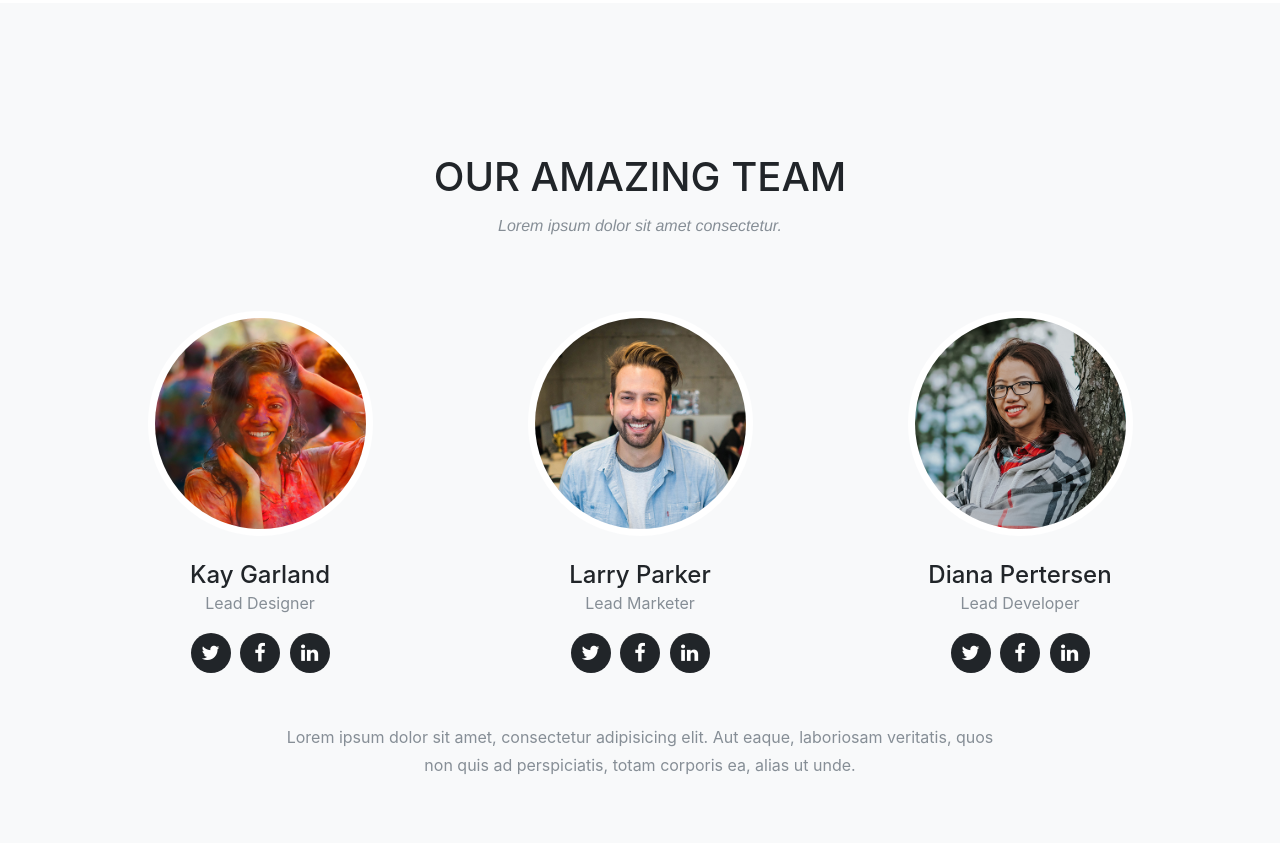
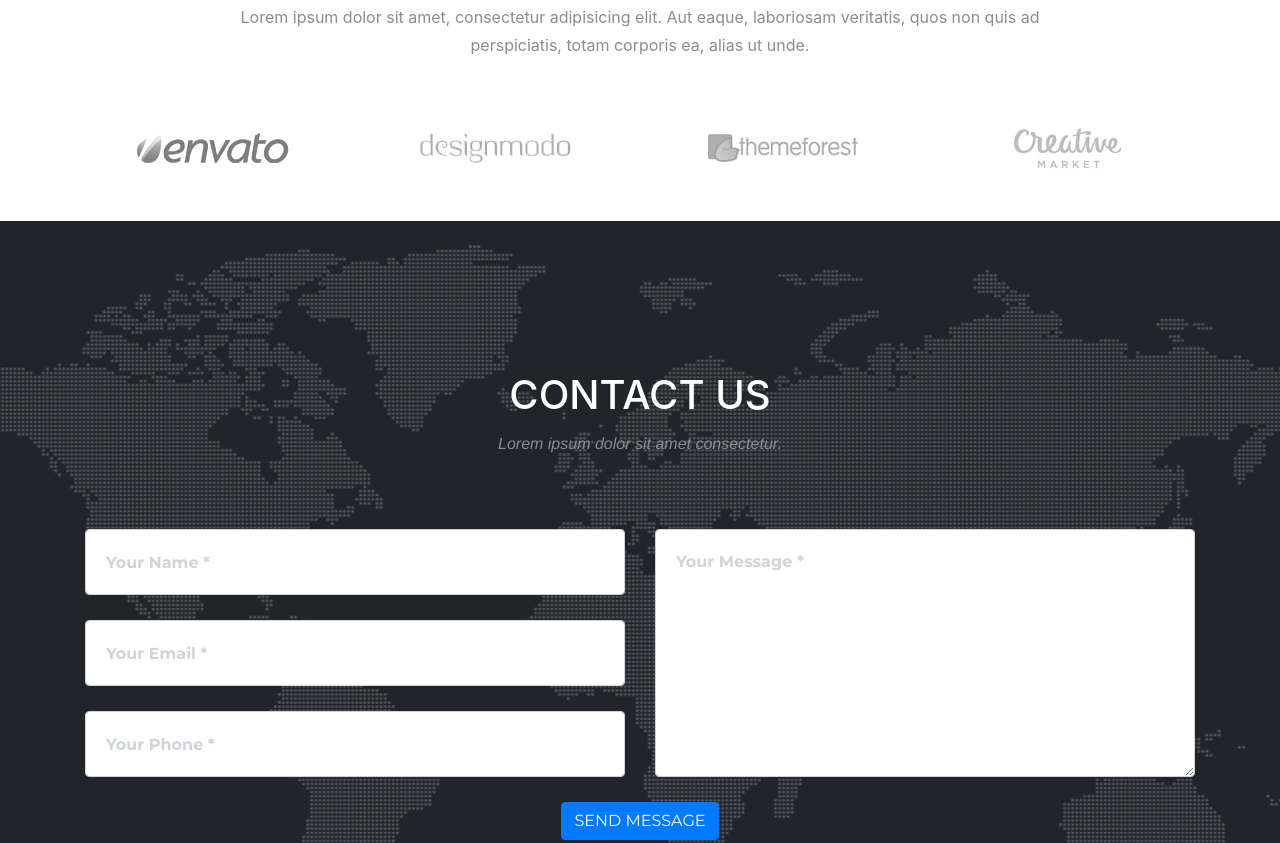
Before and after one commit to Rogu3Panda/Rogu3Panda.github.io, a website with bundled scripts: page index.html in a window 1280 px wide. Shown: the part 4614-5457 px from the top of the page. Built offline with nearby package versions, Linux system fonts and the light colour scheme; a web font is replaced by a local one.

Commit message:
Update index.html

```diff
--- a/index.html
+++ b/index.html
@@ -285,89 +285,6 @@
       </div>
     </section>
 
-    <!-- Team -->
-    <section class="bg-light" id="team">
-      <div class="container">
-        <div class="row">
-          <div class="col-lg-12 text-center">
-            <h2 class="section-heading text-uppercase">Our Amazing Team</h2>
-            <h3 class="section-subheading text-muted">Lorem ipsum dolor sit amet consectetur.</h3>
-          </div>
-        </div>
-        <div class="row">
-          <div class="col-sm-4">
-            <div class="team-member">
-              <img class="mx-auto rounded-circle" src="img/team/1.jpg" alt="">
-              <h4>Kay Garland</h4>
-              <p class="text-muted">Lead Designer</p>
-              <ul class="list-inline social-buttons">
-                <li class="list-inline-item">
-                  <a href="#">
-                    <i class="fa fa-twitter"></i>
-                  </a>
-                </li>
-                <li class="list-inline-item">
-                  <a href="#">
-                    <i class="fa fa-facebook"></i>
-                  </a>
-                </li>
-                <li class="list-inline-item">
-                  <a href="#">
-                    <i class="fa fa-linkedin"></i>
-                  </a>
-                </li>
-              </ul>
-            </div>
-          </div>
-          <div class="col-sm-4">
-            <div class="team-member">
-              <img class="mx-auto rounded-circle" src="img/team/2.jpg" alt="">
-              <h4>Larry Parker</h4>
-              <p class="text-muted">Lead Marketer</p>
-              <ul class="list-inline social-buttons">
-                <li class="list-inline-item">
-                  <a href="#">
-                    <i class="fa fa-twitter"></i>
-                  </a>
-                </li>
-                <li class="list-inline-item">
-                  <a href="#">
-                    <i class="fa fa-facebook"></i>
-                  </a>
-                </li>
-                <li class="list-inline-item">
-                  <a href="#">
-                    <i class="fa fa-linkedin"></i>
-                  </a>
-                </li>
-              </ul>
-            </div>
-          </div>
-          <div class="col-sm-4">
-            <div class="team-member">
-              <img class="mx-auto rounded-circle" src="img/team/3.jpg" alt="">
-              <h4>Diana Pertersen</h4>
-              <p class="text-muted">Lead Developer</p>
-              <ul class="list-inline social-buttons">
-                <li class="list-inline-item">
-                  <a href="#">
-                    <i class="fa fa-twitter"></i>
-                  </a>
-                </li>
-                <li class="list-inline-item">
-                  <a href="#">
-                    <i class="fa fa-facebook"></i>
-                  </a>
-                </li>
-                <li class="list-inline-item">
-                  <a href="#">
-                    <i class="fa fa-linkedin"></i>
-                  </a>
-                </li>
-              </ul>
-            </div>
-          </div>
-        </div>
         <div class="row">
           <div class="col-lg-8 mx-auto text-center">
             <p class="large text-muted">Lorem ipsum dolor sit amet, consectetur adipisicing elit. Aut eaque, laboriosam veritatis, quos non quis ad perspiciatis, totam corporis ea, alias ut unde.</p>
```
